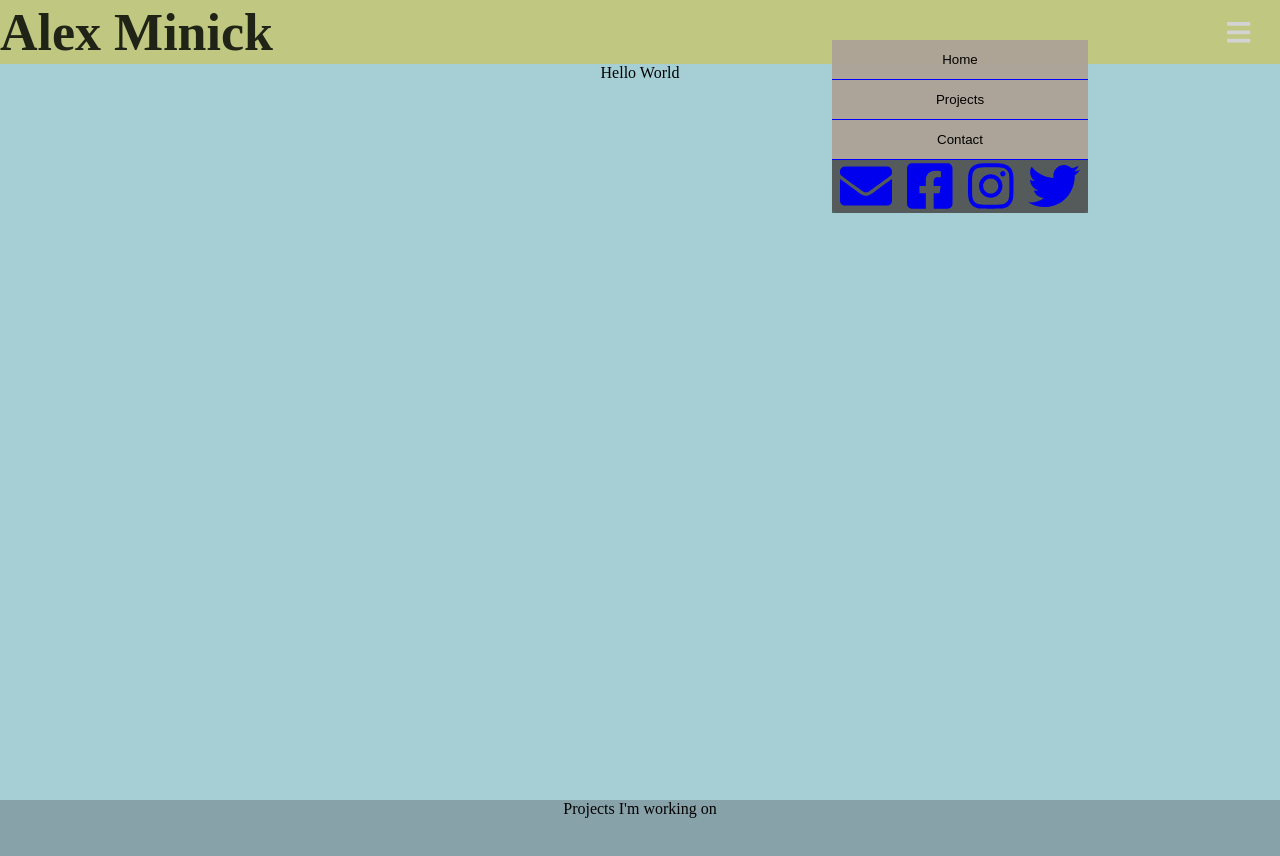
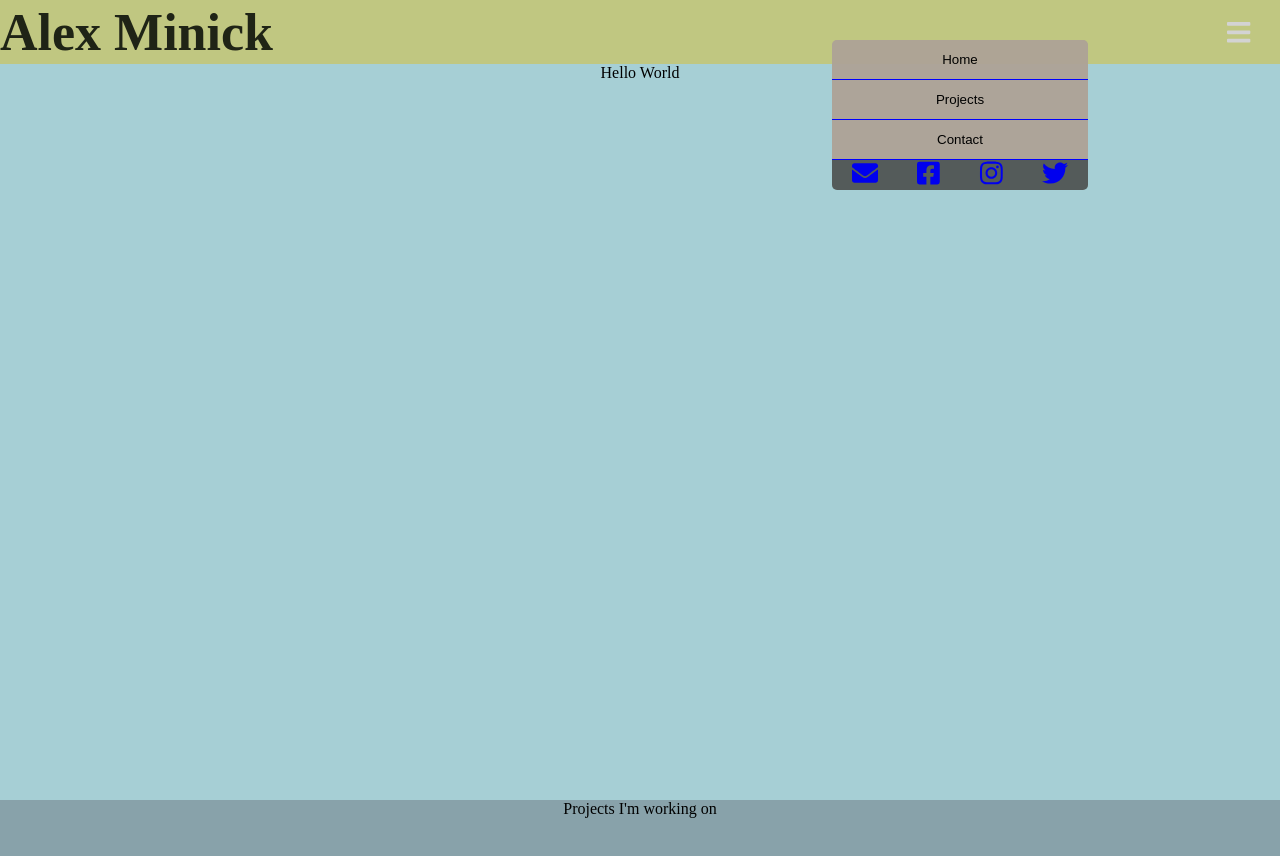
Before and after one commit to afminick/portfolio-website, a React (Create React App) app: page / in a window 1280 px wide. Shown: the top 856 px of the page. Built offline with nearby package versions, Linux system fonts and the light colour scheme.

Commit message:
Fixed border radius on nav menu

```diff
--- a/src/Header.css
+++ b/src/Header.css
@@ -8,6 +8,10 @@
     justify-content: space-between;
     font-size: calc(10px + 2vmin);
     color: rgb(31,36,22);
+  }
+
+  #title {
+    flex:2;
   }
 
   #navMenuButton {
--- a/src/Header.js
+++ b/src/Header.js
@@ -9,7 +9,7 @@ function Header() {
 
     return(
         <div className='App-header'>
-            <h1>Alex Minick</h1>
+            <h1 className='title'>Alex Minick</h1>
             <button
                 id='navMenuButton'
                 name="navMenu"
--- a/src/NavMenu.css
+++ b/src/NavMenu.css
@@ -9,6 +9,10 @@
     right: 15vw;
     border-radius: 5px;
 
+}
+
+#homeButton {
+    border-radius: 5px 5px 0 0;
 }
 
 .navSubMenuButton {
--- a/src/NavMenu.js
+++ b/src/NavMenu.js
@@ -9,9 +9,22 @@ function NavMenu() {
 
     return (
         <div id='navMenu'>
-            <button className="navSubMenuButton">Home</button>
-            <button className="navSubMenuButton" onClick={() => setProjectsMenu(!projectsMenu)}>Projects</button>
-            <button className="navSubMenuButton" onClick={() => setContactMenu(!contactMenu)}>Contact</button>
+            <button
+                id='homeButton'
+                className="navSubMenuButton">
+                Home
+            </button>
+            <button
+                className="navSubMenuButton"
+                onClick={() => setProjectsMenu(!projectsMenu)}>
+                Projects
+            </button>
+            <button
+                className="navSubMenuButton"
+                onClick={() => setContactMenu(!contactMenu)}
+                style={!contactMenu ? {borderRadius: "0 0 5px 5px"} : null}>
+                Contact
+            </button>
             {contactMenu ? <ContactMenu /> : null}
         </div>
     )
@@ -19,11 +32,11 @@ function NavMenu() {
 
 function ContactMenu() {
     return (
-        <div className='subMenu'>
-            <a href="mailto:afminick@gmail.com"><FontAwesomeIcon icon="envelope" size='2x' /></a>
-            <a href="http://www.facebook.com/alexminick"><FontAwesomeIcon icon={['fab', 'facebook-square']} size='2x' /></a>
-            <a href="http://www.instagram.com/afminick"><FontAwesomeIcon icon={['fab', 'instagram']} size='2x' /></a>
-            <a href="http://www.twitter.com/afminick"><FontAwesomeIcon icon={['fab', 'twitter']} size='2x' /></a>
+        <div className='subMenu' style={{borderRadius: "0 0 5px 5px"}}>
+            <a href="mailto:afminick@gmail.com"><FontAwesomeIcon icon="envelope"  /></a>
+            <a href="http://www.facebook.com/alexminick"><FontAwesomeIcon icon={['fab', 'facebook-square']}  /></a>
+            <a href="http://www.instagram.com/afminick"><FontAwesomeIcon icon={['fab', 'instagram']}  /></a>
+            <a href="http://www.twitter.com/afminick"><FontAwesomeIcon icon={['fab', 'twitter']}  /></a>
         </div>
     )
 }
```
